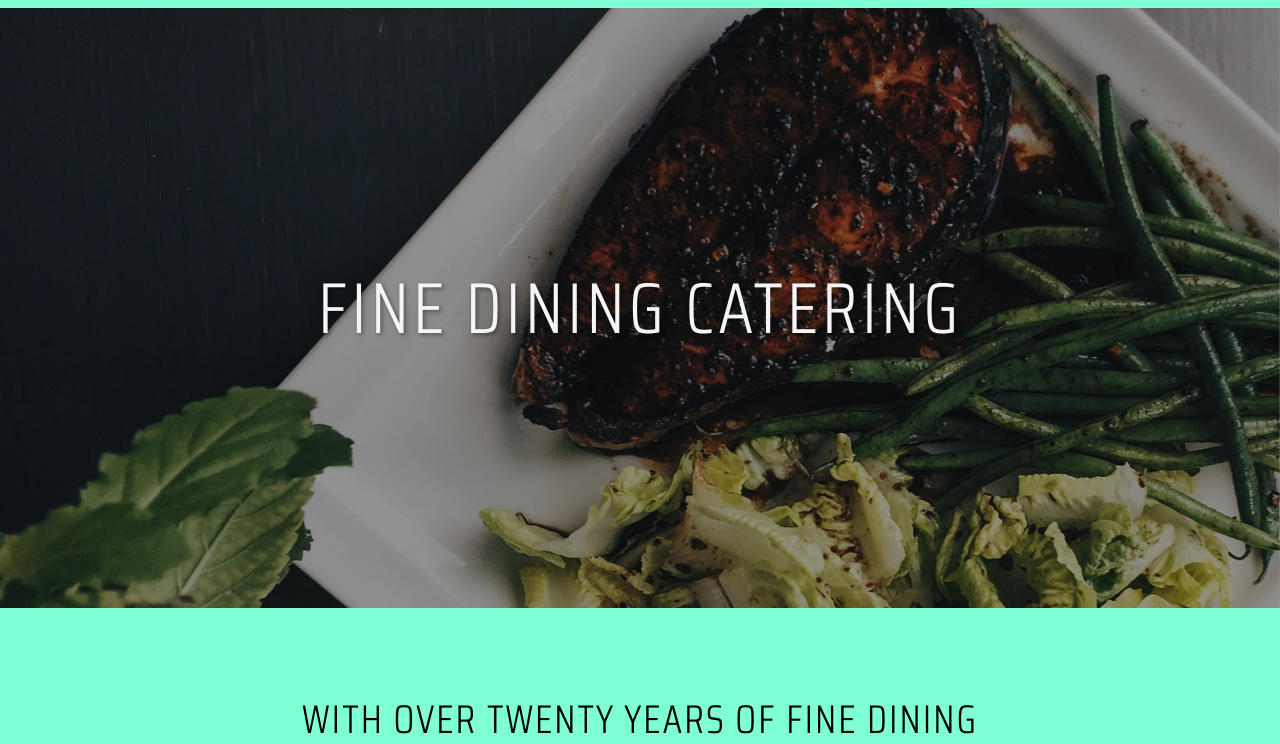
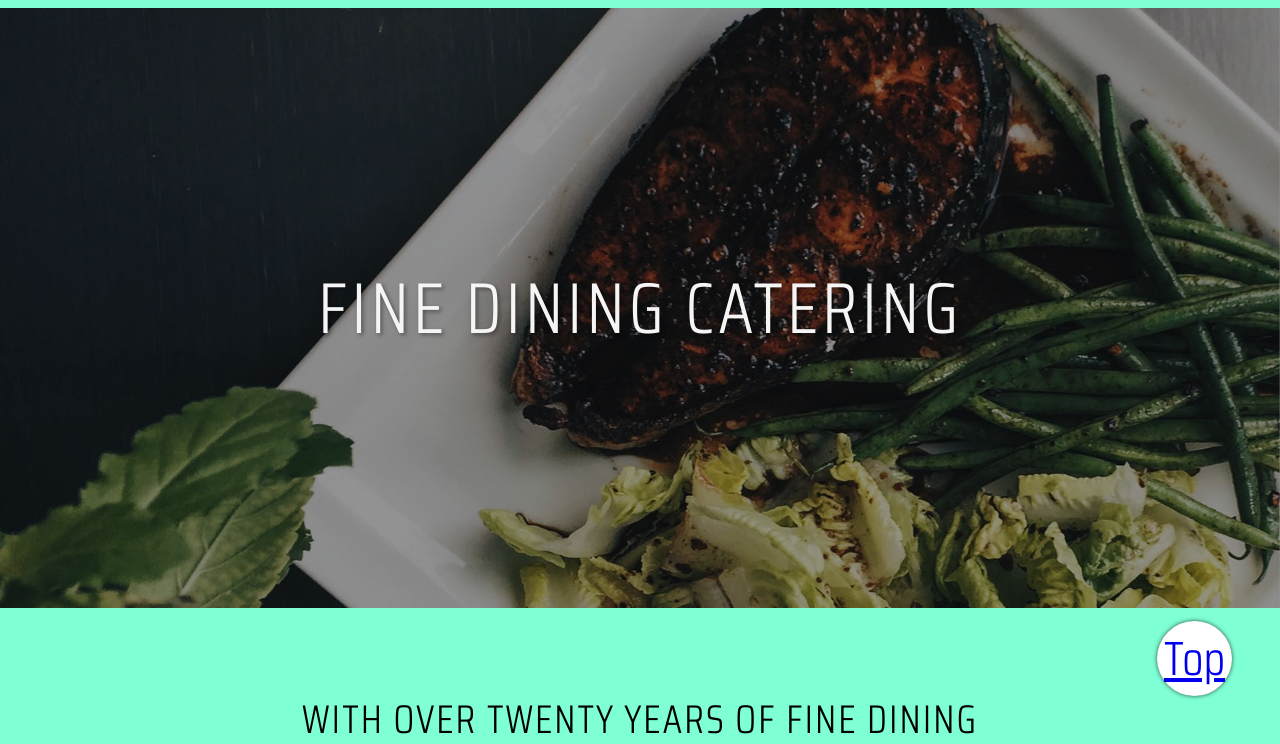
Before and after one commit to Unratedcolors/-OneDrive-Desktop-web-dev-ss-css-project, a plain HTML site: page index.html in a window 1280 px wide. Shown: the part 56-800 px from the top of the page. Drawn offline with Linux system fonts and the light colour scheme.

Commit message:
back to top button

```diff
--- a/index.html
+++ b/index.html
@@ -152,5 +152,6 @@
         </li>
       </ul>
     </footer>
+    <a class="back-to-top" href="#">Top</a> == $0
   </body>
 </html>
--- a/stylescss/styles.css
+++ b/stylescss/styles.css
@@ -206,6 +206,24 @@ footer {
   margin: 2rem 0;
 }
 
+/* buttons over the layout */
+.back-to-top {
+  font-size: 3rem;
+  border-radius: 50%;
+  box-shadow: 0px 0px 4px rgba(0,0,0,0.7);
+  display: inline-block;
+  width: 75px;
+  height:75px;
+  text-align: center;
+  vertical-align: middle;
+  position: fixed;
+  right: 3rem;
+  bottom: 3rem;
+  background-color: white;
+  user-select: none;
+  cursor: pointer;
+}
+
 /* Media queries */
 /* Breakpoint suggestions: https://getbootstrap.com/docs/5.1/layout/breakpoints/
    Warning: Bootstrap is mobile first, not desktop first.
```
